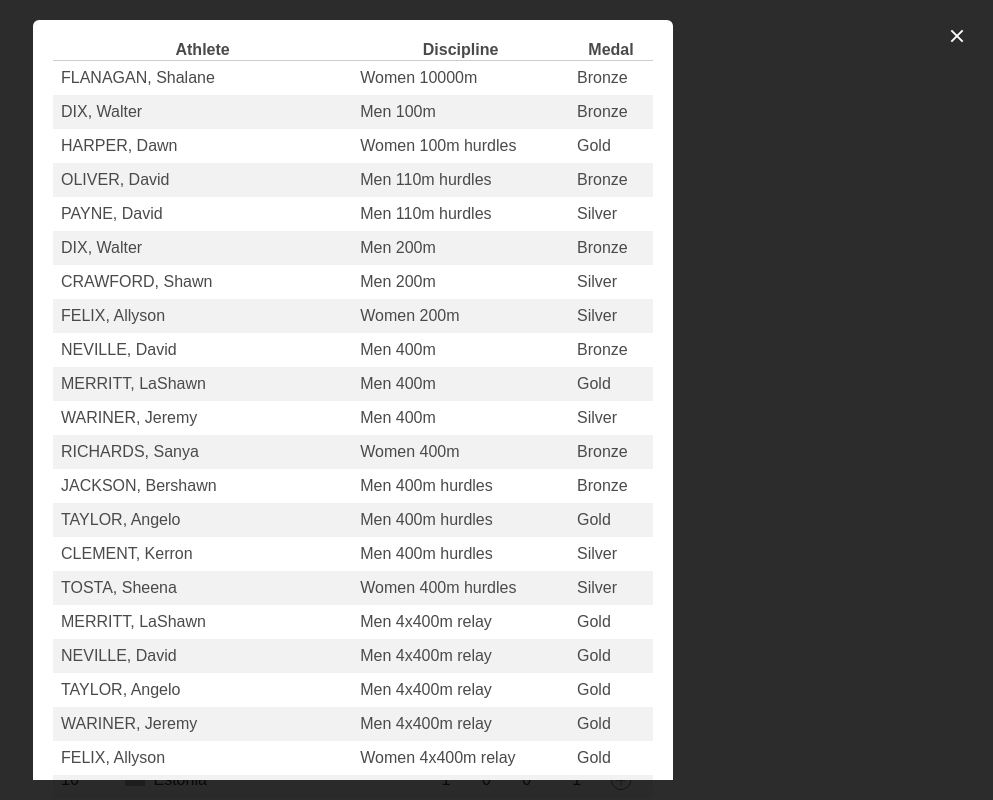
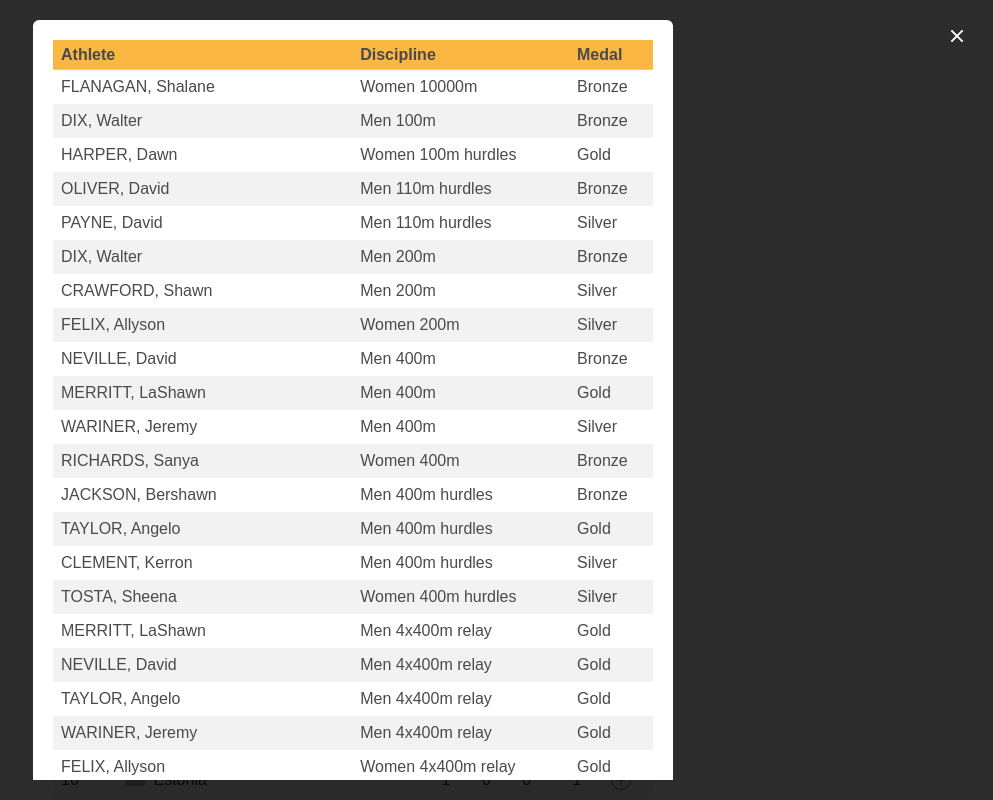
Before and after one commit to marekdano/olympics-medals, a React (Create React App) app: page / in a window 1280 px wide. Both pictures are taken after a click on the element 915 px from the left and 239 px from the top of the page. Shown: the top 800 px of the page, without its empty margins (287-1280 px from the left). Built offline with nearby package versions, Linux system fonts and the light colour scheme; grey boxes are pictures that could not be loaded.

Commit message:
Style table in the modal component.

```diff
--- a/src/components/Modal/Modal.css
+++ b/src/components/Modal/Modal.css
@@ -92,3 +92,17 @@
   display: block;
   padding: 1.25rem;
 }
+
+.box table thead {
+  text-align: left;
+  background: #fab842;
+}
+
+.box table thead th {
+  padding: 0.4rem 0.5rem 0.3rem;
+  vertical-align: center;
+}
+
+.box table tbody tr:hover {
+  background: #ededed;
+}
--- a/src/components/Modal/Modal.js
+++ b/src/components/Modal/Modal.js
@@ -6,7 +6,7 @@ const Modal = ({ athletes, active, close }) => {
   const modalStyle = `modal ${active ? "is-active" : ""}`;
   return (
     <div className={modalStyle}>
-      <div className="modal-bg"> </div>
+      <div className="modal-bg" />
       <div className="modal-content">
         <div className="box">
           <table>
```
